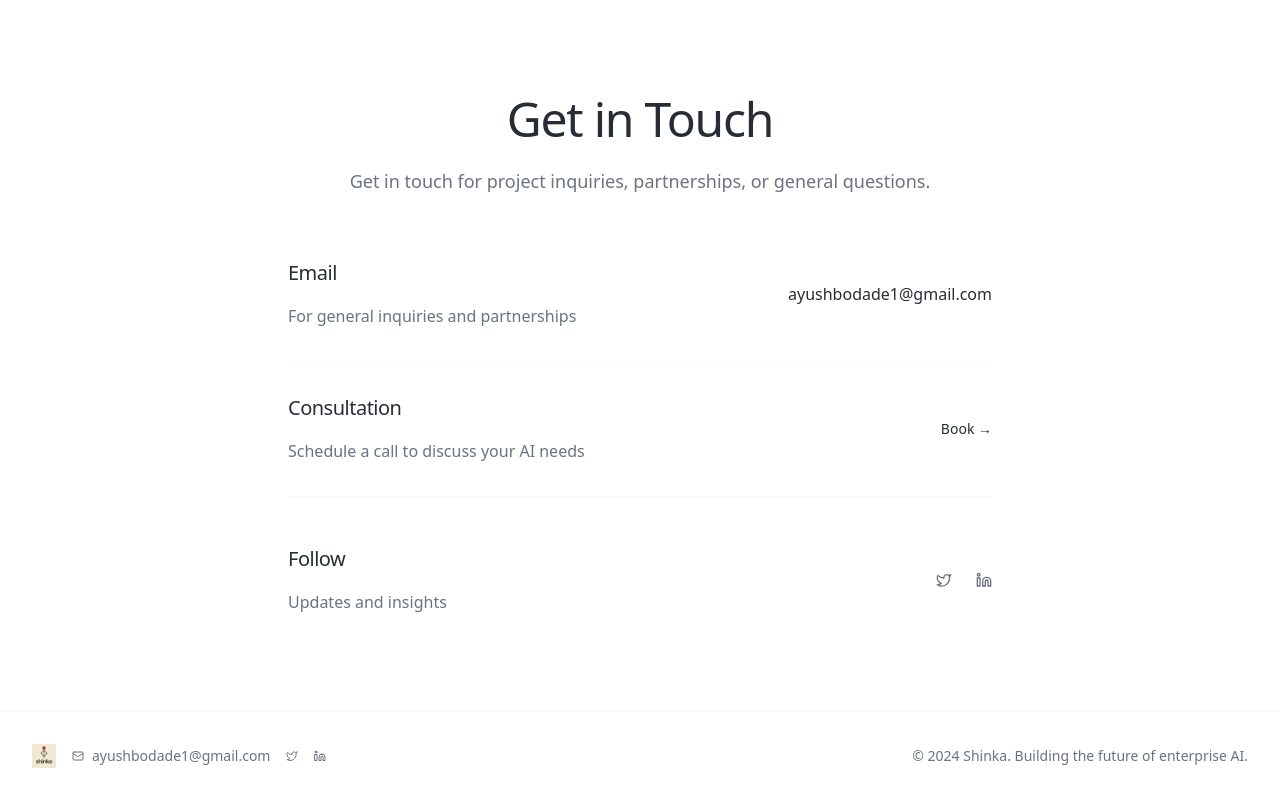
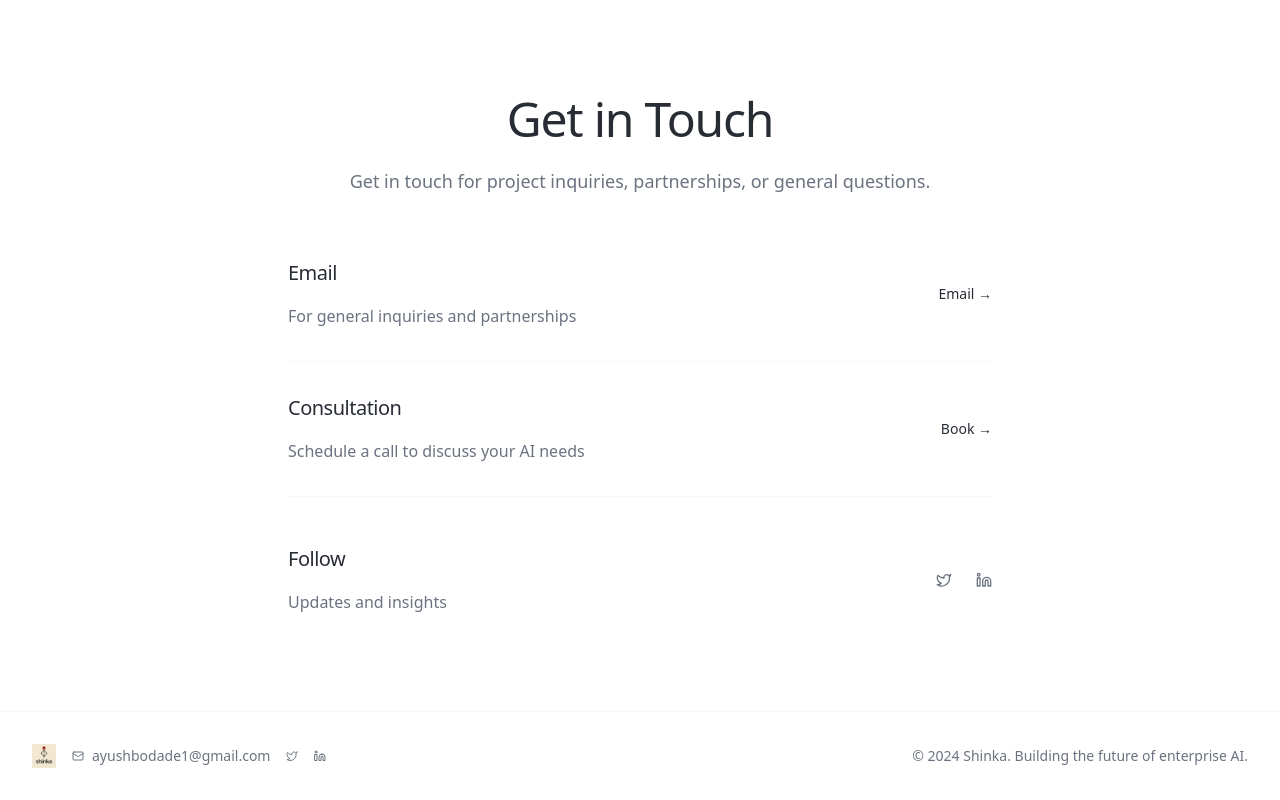
Before and after one commit to shinkahq/shinka-website, a Next.js app: page / in a window 1280 px wide. Shown: the part 1945-2745 px from the top of the page. Built offline with nearby package versions, Linux system fonts and the light colour scheme.

Commit message:
📧 fix: replace email link with a button for improved contact section usability

```diff
--- a/app/page.tsx
+++ b/app/page.tsx
@@ -200,12 +200,14 @@ export default function Home() {
                   <h3 className="text-xl font-medium text-foreground mb-4">Email</h3>
                   <p className="text-muted-foreground leading-relaxed font-light">For general inquiries and partnerships</p>
                 </div>
-                <a
-                  href="mailto:ayushbodade1@gmail.com"
-                  className="text-foreground hover:text-foreground/70 transition-colors font-light"
+                <Button
+                  variant="ghost"
+                  className="text-foreground hover:text-foreground/70 hover:bg-transparent font-light p-0 h-auto"
                 >
-                  ayushbodade1@gmail.com
-                </a>
+                  <a href="mailto:ayushbodade1@gmail.com" className="text-foreground hover:text-foreground/70">
+                    Email →
+                  </a>
+                </Button>
               </div>
             </div>
 
```
